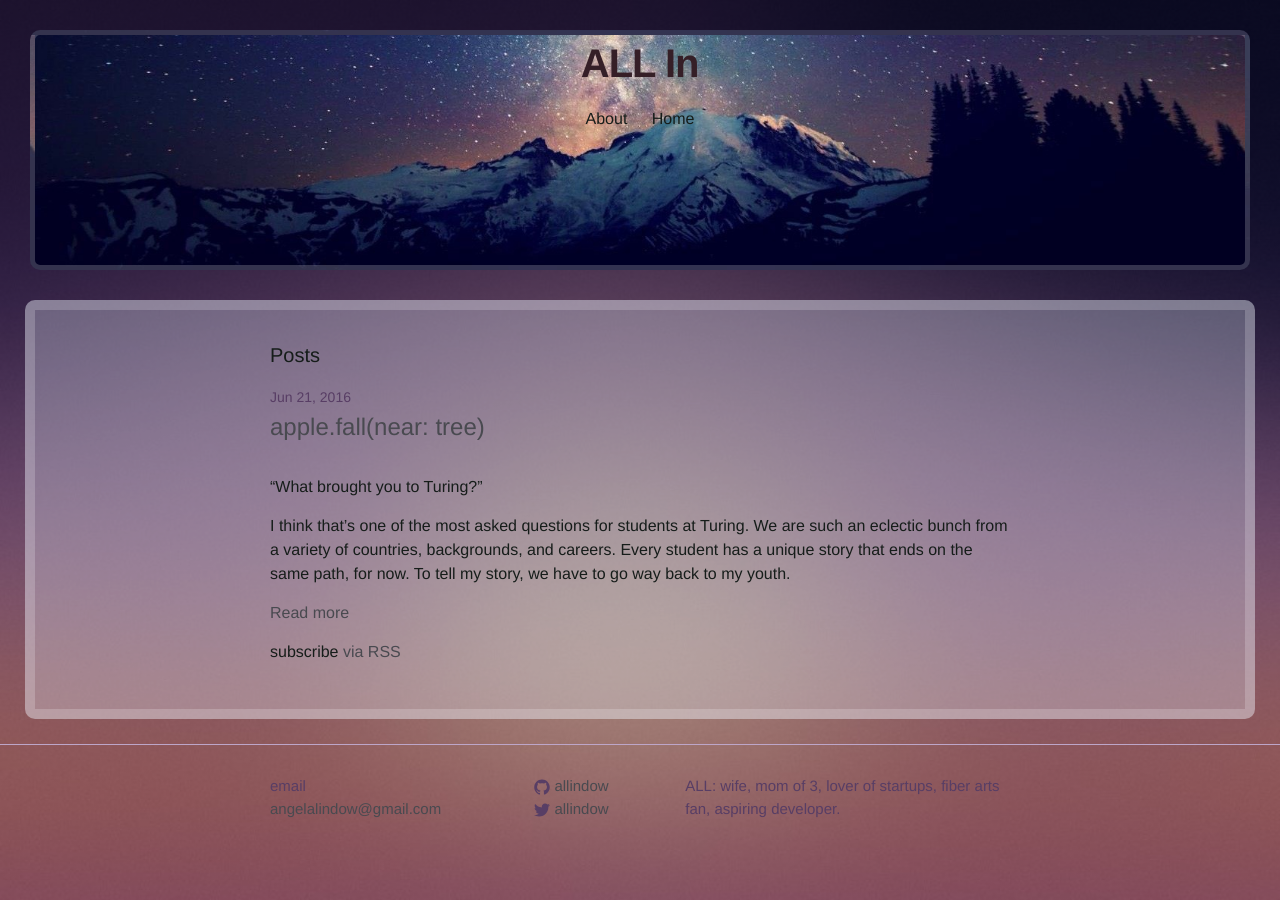
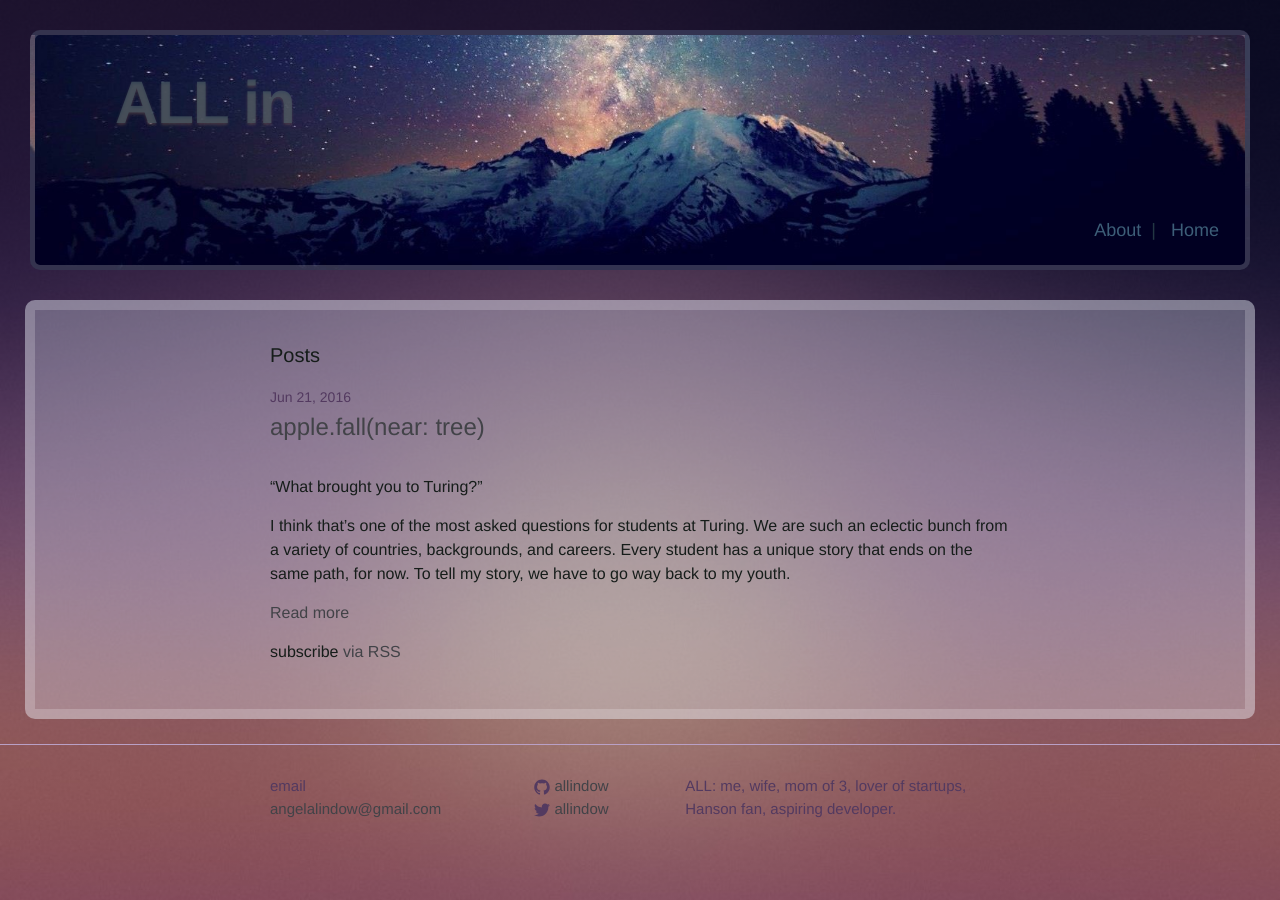
Before and after one commit to allindow/allindow.github.io, a Jekyll site: the page built from index.html, in a window 1280 px wide. Built offline with Jekyll 4.4.1, drawn with Linux system fonts in a browser that asks for light colours.

Commit message:
prettier

```diff
--- a/_config.yml
+++ b/_config.yml
@@ -9,7 +9,7 @@
 excerpt_separator: "<!--excerpt-->"
 webrick:
   headers:
-    My-Header: ALL In - Angela Lynn Lindow
+    My-Header: ALL in - Angela Lynn Lindow
 defaults:
   -
     scope:
@@ -17,11 +17,11 @@ defaults:
       type: "posts"
     values:
       layout: "default"
-title: ALL In
+title: ALL in
 email: angelalindow@gmail.com
 description: > # this means to ignore newlines until "baseurl:"
-  ALL: wife, mom of 3, lover of
-  startups, fiber arts fan, aspiring developer.
+  ALL: me, wife, mom of 3, lover of
+  startups, Hanson fan, aspiring developer.
 baseurl: "" # the subpath of your site, e.g. /blog
 url: http://allindow.github.io # the base hostname & protocol for your site
 twitter_username: allindow
--- a/_includes/header.html
+++ b/_includes/header.html
@@ -16,10 +16,10 @@
       <div class="trigger">
         {% for my_page in site.pages %}
           {% if my_page.title %}
-          <a class="page-link" href="{{ my_page.url | prepend: site.baseurl }}">{{ my_page.title }}</a>
+          <a class="page-link" href="{{ my_page.url | prepend: site.baseurl }}">{{ my_page.title }}</a>|
           {% endif %}
         {% endfor %}
-        <a class="page-link" href="{{ site.url }}">Home</a>
+          <a class="page-link" href="{{ site.url }}">Home</a>
       </div>
     </nav>
 
--- a/_sass/_base.scss
+++ b/_sass/_base.scss
@@ -100,7 +100,7 @@ a {
     text-decoration: none;
 
     &:visited {
-        color: #5e6792;
+        color: #1b527e;
     }
 
     &:hover {
--- a/_sass/_layout.scss
+++ b/_sass/_layout.scss
@@ -17,37 +17,49 @@
 }
 
 .site-title {
-    font-size: 40px;
+    position: absolute;
+    top: 40px;
+    left: 80px;
+    font-size: 60px;
+    line-height: 56px;
     font-weight: bold;
-    line-height: 56px;
     letter-spacing: -1px;
-    margin-left: 42%;
-    margin-bottom: 0;
+
 
 
     &,
     &:visited {
-        color: #351f27;
+      color:   rgba(76, 94, 103, 0.65);
+      text-shadow: 0px 2px 3px rgba(127, 92, 77, 0.4);
+
+        // color:   rgba(127, 92, 77, 0.4);
+        // text-shadow: 0px 2px 3px rgba(46, 145, 142, 0.3);
     }
 }
 
 .site-nav {
-    float: center;
+  color: #233743;
+    position: absolute;
+    bottom: 7px;
+    right: 16px;
     text-align: center;
     line-height: 56px;
+    font-size: 18px;
 
     .menu-icon {
         display: none;
     }
 
     .page-link {
-        color: $text-color;
+        color: #3d5e78;
         font-weight: 500;
         line-height: $base-line-height;
         // Gaps between nav items, but not on the last one
-        &:not(:last-child) {
-            margin-right: 20px;
+        & {
+            margin-right: 10px;
+            margin-left: 10px;
         }
+        // :not(:last-child)
     }
 
     @include media-query($on-palm) {
--- a/css/main.scss
+++ b/css/main.scss
@@ -16,9 +16,9 @@ $spacing-unit:     30px;
 
 $text-color:       #161d1a;
 $background-color: #797f99;
-$brand-color:     #494a50;
+$brand-color:     #424348;
 
-$grey-color:       #583e65;
+$grey-color:       #533a60;
 $grey-color-light: lighten($grey-color, 40%);
 $grey-color-dark:  darken($grey-color, 25%);
 
```
Also changed, not shown: 5 other files.
